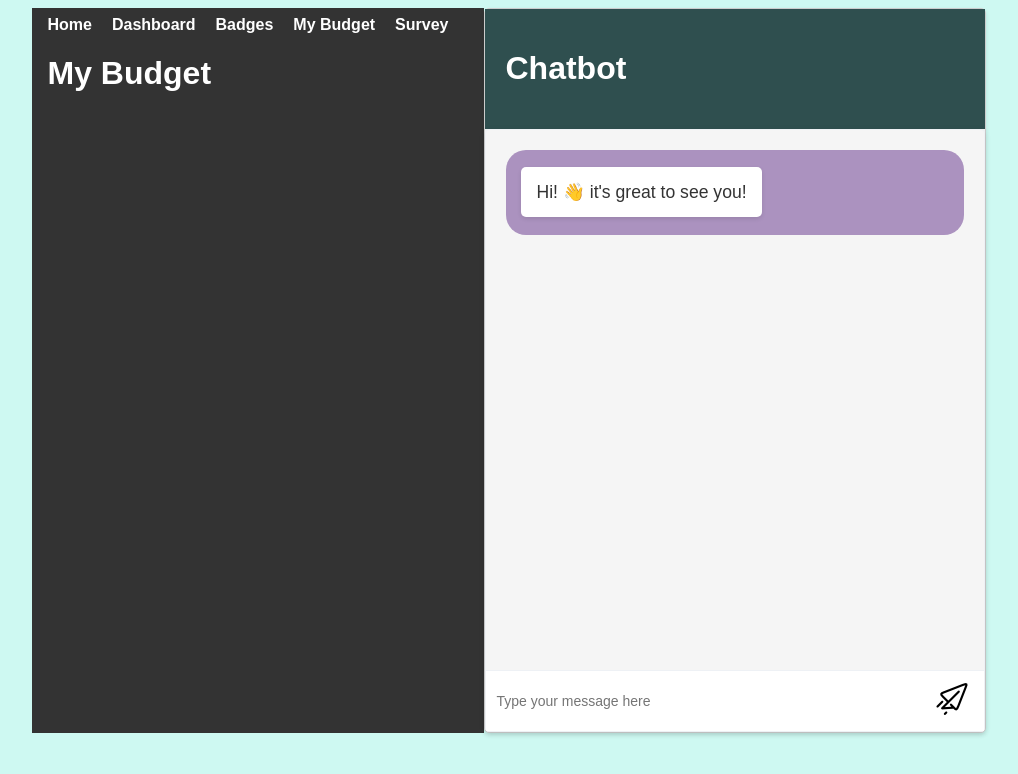
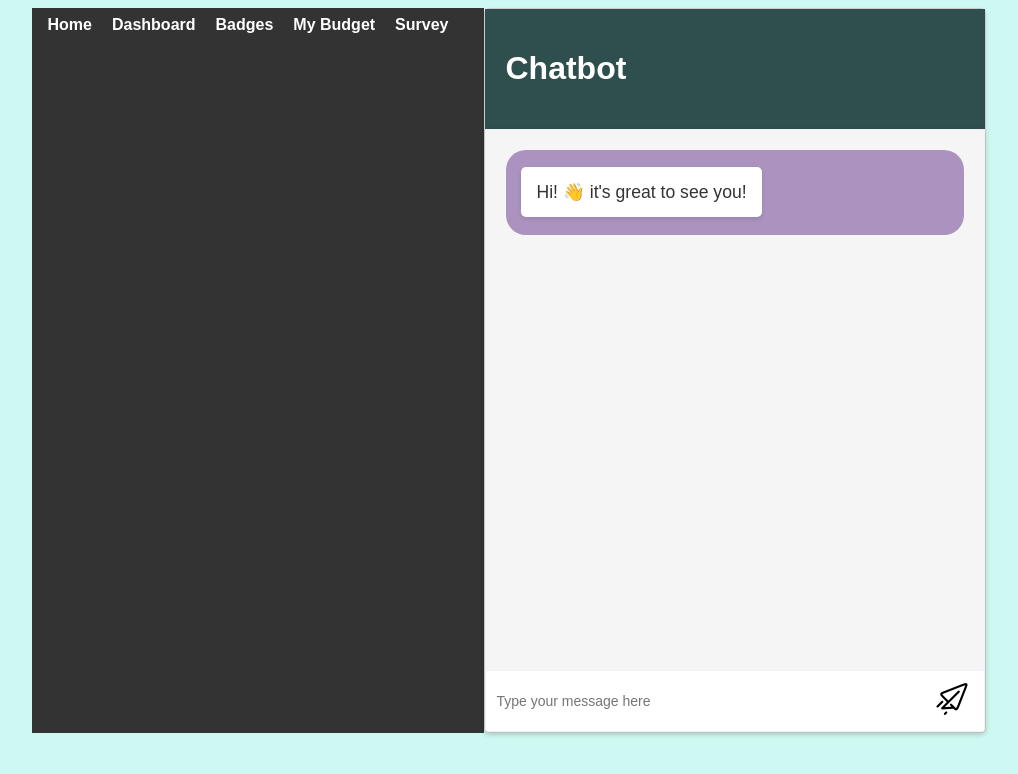
Before and after one commit to teshiwaruingi/BudgetingProject, a plain HTML site: page chatbot/index.html in a window 1280 px wide. Shown: the whole page, without its empty margins (131-1149 px from the left). Drawn offline with Linux system fonts and the light colour scheme; a web font is replaced by a local one.

Commit message:
small change

```diff
--- a/chatbot/index.html
+++ b/chatbot/index.html
@@ -21,7 +21,6 @@
             <li><a href="/Survey.html">Survey</a></li>
         </ul>
     </nav>
-    <h1>My Budget</h1>
 </header>
 
   <main>
```
